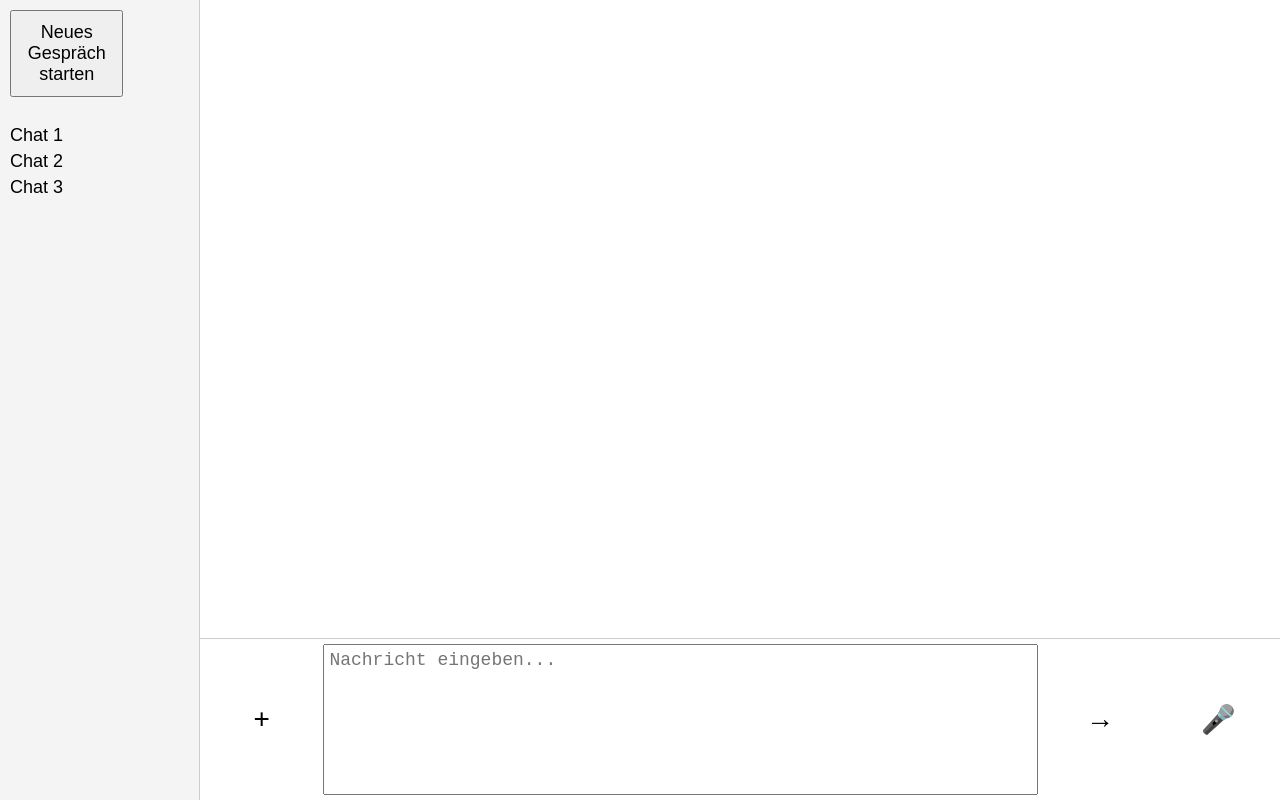
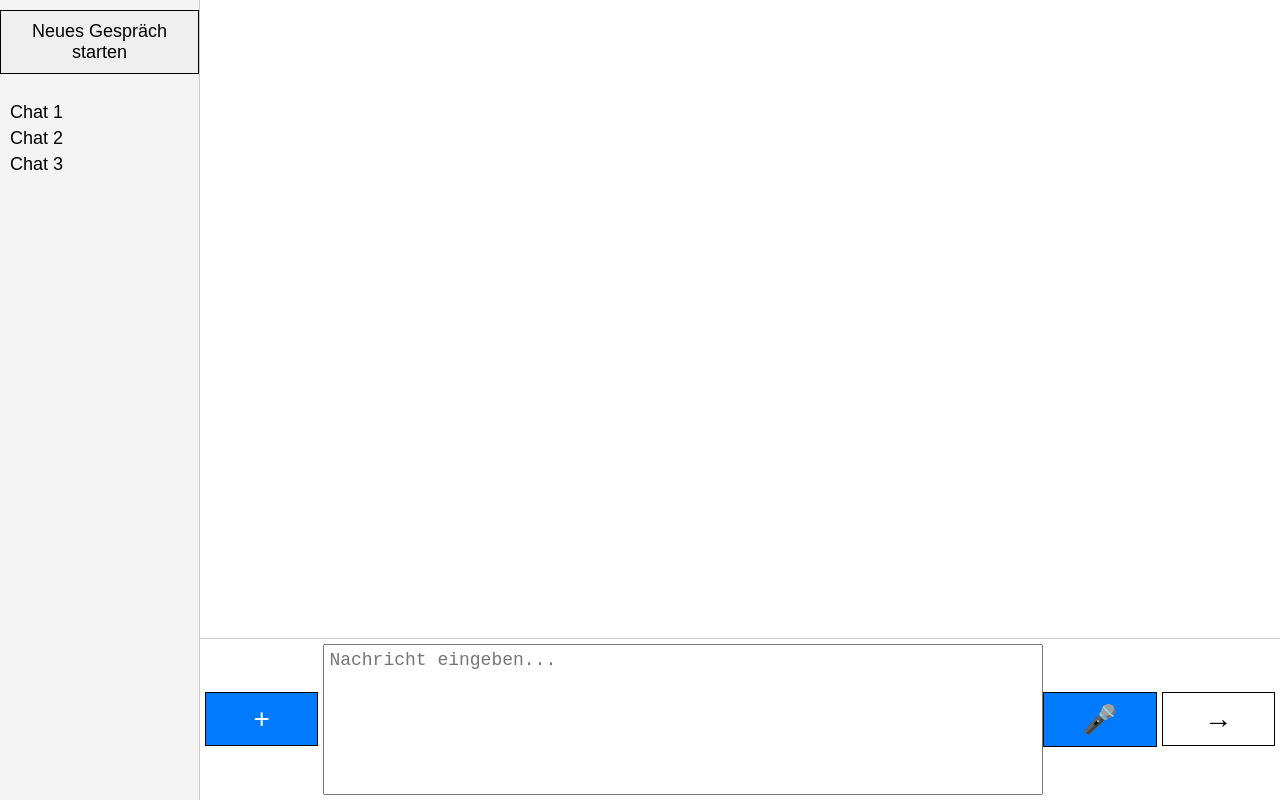
Before and after one commit to lsuio2/ChatUI, a plain HTML site: page index.html in a window 1280 px wide. Drawn offline with Linux system fonts and the light colour scheme.

Commit message:
Adjust buttons styling and layout

```diff
--- a/index.html
+++ b/index.html
@@ -20,8 +20,8 @@
         <div class="input-area">
             <button id="add-image" class="icon-button">+</button>
             <textarea id="message-input" rows="4" placeholder="Nachricht eingeben..."></textarea>
+            <button id="mic" class="icon-button">🎤</button>
             <button id="send" class="icon-button">→</button>
-            <button id="mic" class="icon-button">🎤</button>
         </div>
     </div>
     <script src="script.js"></script>
--- a/style.css
+++ b/style.css
@@ -15,10 +15,13 @@ body {
 }
 
 #new-chat {
-    width: 3cm;
+    width: calc(100% + 20px);
+    margin-left: -10px;
+    margin-right: -10px;
     padding: 10px;
     margin-bottom: 10px;
     font-size: 18px;
+    border: 1px solid #000;
 }
 
 #chat-list {
@@ -82,7 +85,7 @@ body {
 
 .icon-button {
     background: none;
-    border: none;
+    border: 1px solid #000;
     font-size: 28px;
     padding: 10px;
     cursor: pointer;
@@ -91,6 +94,8 @@ body {
 
 #add-image {
     margin-right: 5px;
+    background-color: #007bff;
+    color: #fff;
 }
 
 #send {
@@ -98,5 +103,7 @@ body {
 }
 
 #mic {
-    margin-left: 5px;
+    margin-left: 0;
+    background-color: #007bff;
+    color: #fff;
 }
```
